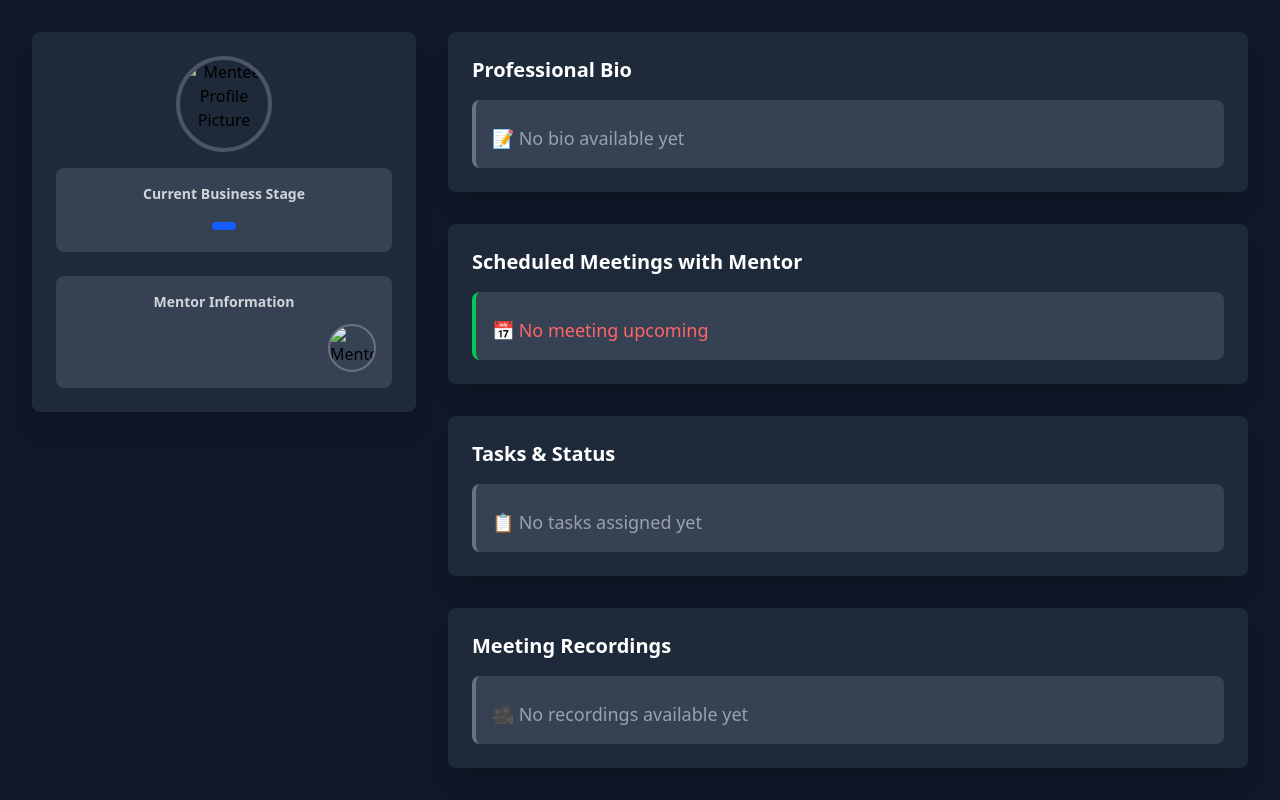
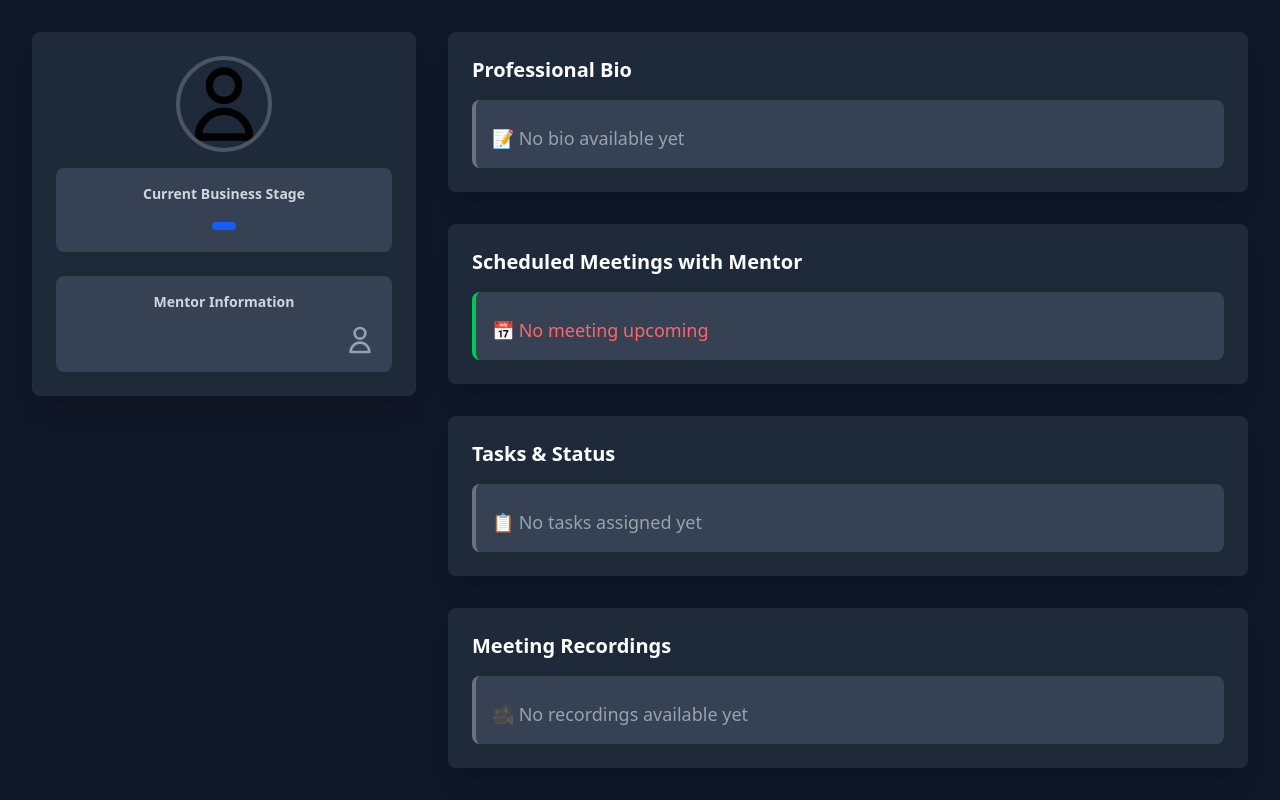
Before and after one commit to PratesB/MatkaMestre, a Django app: template mentee/templates/mentee_profile.html in a window 1280 px wide. Shown: the part 73-873 px from the top of the page. Run offline with Django 5.2, Linux system fonts and the light colour scheme; the template is opened without the code that fills it, so the values that code supplies are empty.

Commit message:
fix empty state handling for profile picture

```diff
--- a/mentee/templates/mentee_profile.html
+++ b/mentee/templates/mentee_profile.html
@@ -15,10 +15,12 @@
                         <div class="text-center">
 
                             {% if mentee_profile.profile_picture %}
-                            <img src="{{mentee_profile.profile_picture.url}}" alt="Mentee Profile Picture" class="w-24 h-24 rounded-full mx-auto mb-4 border-4 border-gray-600">
+                                <img src="{{mentee_profile.profile_picture.url}}" alt="Mentee Profile Picture" class="w-24 h-24 rounded-full mx-auto mb-4 border-4 border-gray-600">
 
                             {% else %}
-                            <img src="" alt="Mentee Profile Picture" class="w-24 h-24 rounded-full mx-auto mb-4 border-4 border-gray-600">
+                                <svg class="w-24 h-24 rounded-full mx-auto mb-4 border-4 border-gray-600" fill="none" stroke="currentColor" viewBox="0 0 24 24">
+                                    <path stroke-linecap="round" stroke-linejoin="round" stroke-width="2" d="M16 7a4 4 0 11-8 0 4 4 0 018 0zM12 14a7 7 0 00-7 7h14a7 7 0 00-7-7z"></path>
+                                </svg>
 
                             {% endif %}
 
@@ -42,9 +44,13 @@
                                     </div>
 
                                     <div class="flex-shrink-0">
-                                    <img src="{{mentor.profile_picture.url}}"
-                                    alt="Mentor Profile Picture"
-                                    class="w-12 h-12 rounded-full border-2 border-gray-500 object-cover">
+                                    {% if mentor_profile.profile_picture %}
+                                        <img src="{{ mentor_profile.profile_picture.url }}" alt="Profile Picture" class="w-16 h-16 rounded-full object-cover">
+                                    {% else %}
+                                        <svg class="w-8 h-8 text-slate-400" fill="none" stroke="currentColor" viewBox="0 0 24 24">
+                                            <path stroke-linecap="round" stroke-linejoin="round" stroke-width="2" d="M16 7a4 4 0 11-8 0 4 4 0 018 0zM12 14a7 7 0 00-7 7h14a7 7 0 00-7-7z"></path>
+                                        </svg>
+                                    {% endif %}
                                     </div>
                                 </div>
                             </div>
```
Also changed, not shown: mentor/templates/mentor_profile.html (+12 -3 lines).
